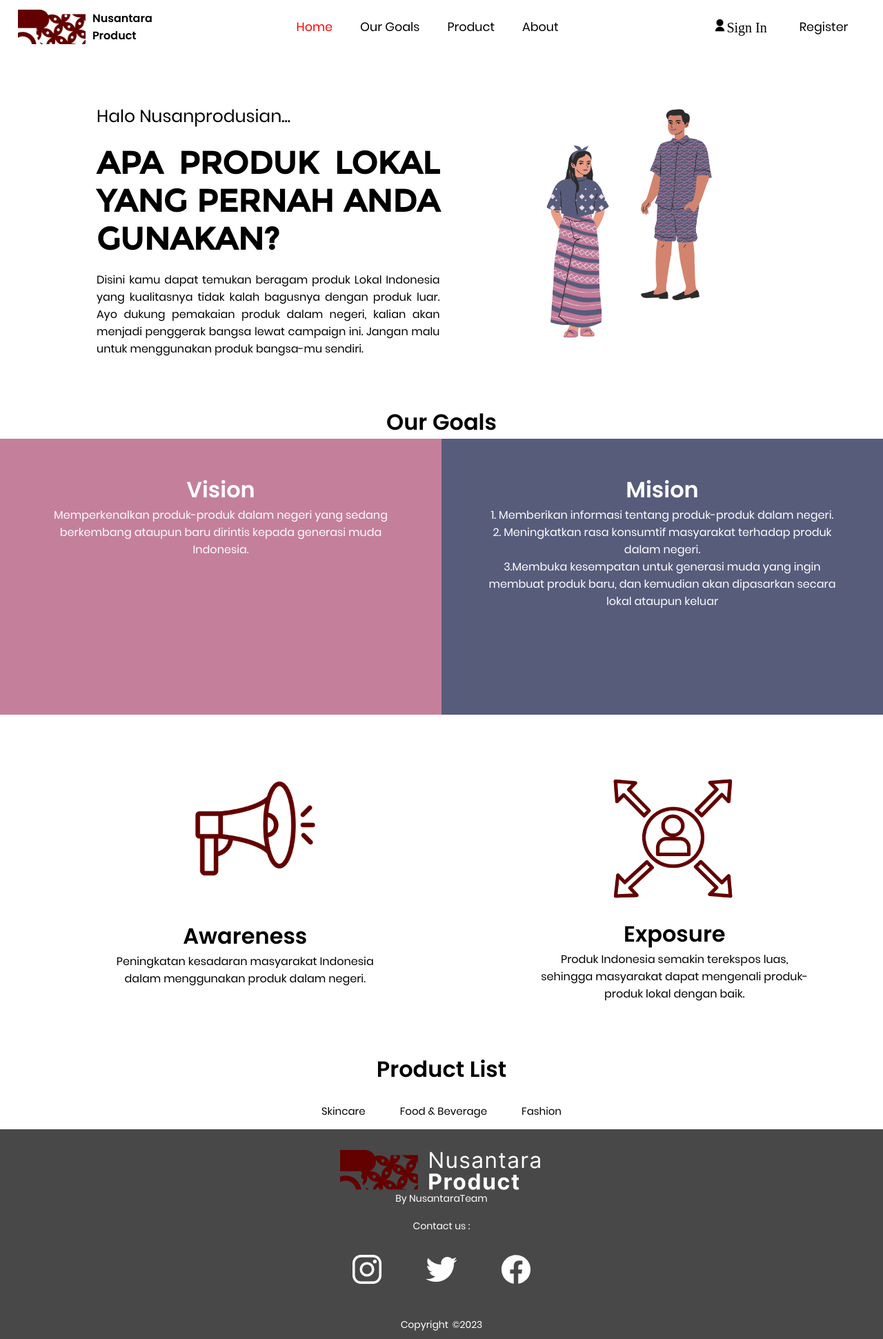
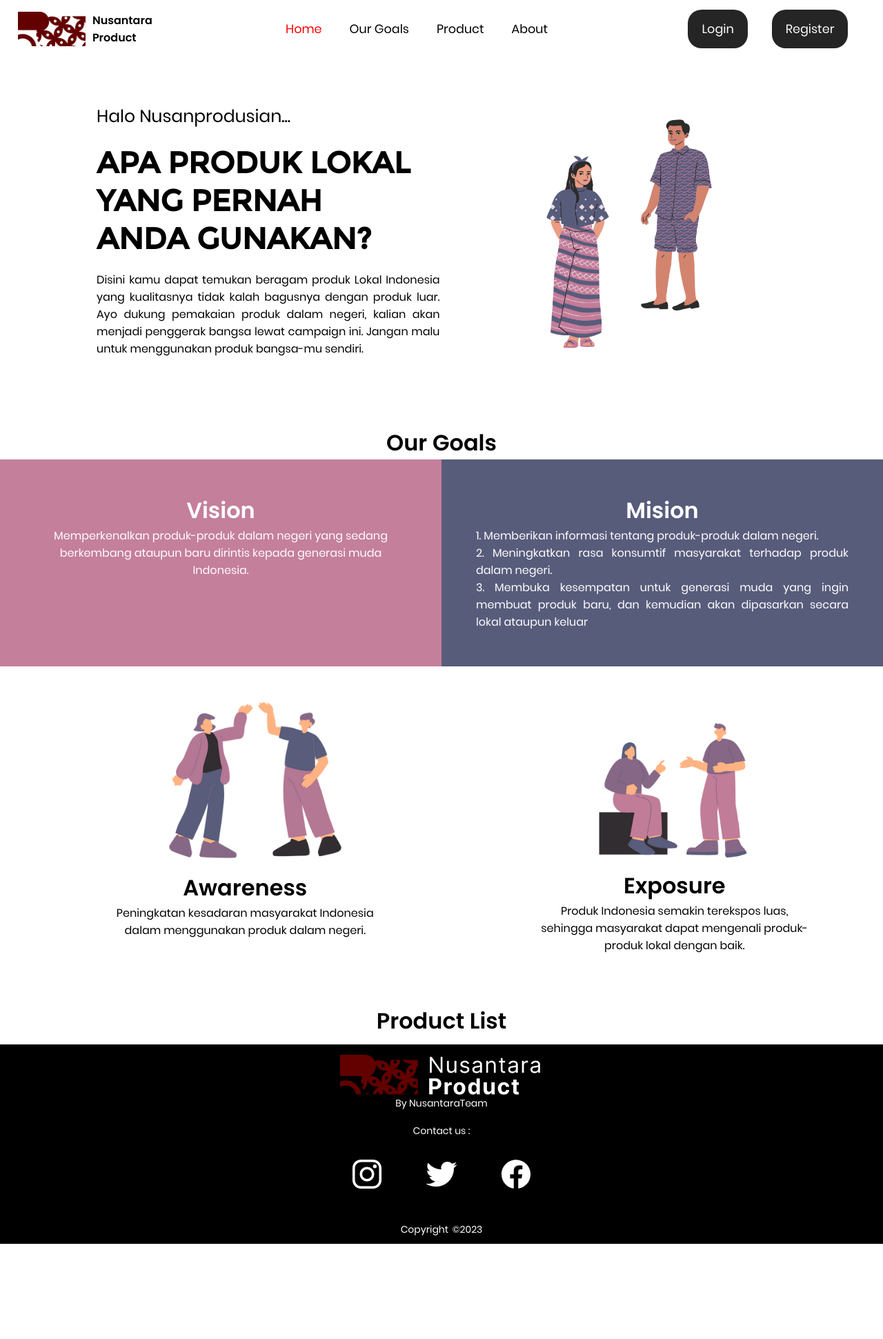
Before and after one commit to Fendy0999/WebUTS, a PHP site: page / in a window 1280 px wide. Shown: the whole page at 69% size. After the commit the page ends 1803 px from the top, so only its background shows below. Run offline with PHP 8.4, Linux system fonts and the light colour scheme.

Commit message:
Update html+CSS new design

```diff
--- a/index.html
+++ b/index.html
@@ -15,22 +15,6 @@
 </head>
 
 <body>
-    <!-- <nav>
-        <div class="wrapper-nav">
-            <div class="logo"><a href="">Nusantara Product</a></div>
-
-            <div class="menu">
-                <ul>
-                    <li><a href="#home">Home</a></li>
-                    <li><a href="#campaign">Our Goals</a></li>
-                    <li><a href="#listproduct">Product</a></li>
-                    <li><a href="#about">About</a></li>
-                    <li><a href=""class="tbl-biru">Sign Up</a></li>
-                </ul>
-            </div>
-        </div>
-    </nav>
-    <div class="wrapper awan-batik"> -->
         <header>
             <div class="navbar">
                 <img src="assets/images/Instagram post - 2 1.png">
@@ -43,14 +27,13 @@
                     </ul>
 
                     <div class="main">
-                        <a href="#" class="user"><i class="ri-user-fill">Sign In</i></a>
+                        <a href="#" class="user">Login</a>
                         <a href="#" class="register">Register</a>
                         <div class="bx bx-menu" id="menu-icon"></div>
                     </div>
                 </div>
             </div>
          </header>
-
 
         <div class="wrapper awan-batik">
         <!-- untuk home -->
@@ -59,8 +42,9 @@
 
             <div class="kolom">
                 <p class="deskripsi">Halo Nusanprodusian...</p>
-                <h3>APA PRODUK LOKAL YANG PERNAH ANDA GUNAKAN?</h3>
+                <h3>APA PRODUK LOKAL<br>YANG PERNAH<br>ANDA GUNAKAN?</h3>
                 <p>Disini kamu dapat temukan beragam produk Lokal Indonesia yang kualitasnya tidak kalah bagusnya dengan produk luar. Ayo dukung pemakaian produk dalam negeri, kalian akan menjadi penggerak bangsa lewat campaign ini. Jangan malu untuk menggunakan produk bangsa-mu sendiri.</p>
+                <p><a href="" class="tbl-hitam"></a></p>
             </div>
             <div class="kolom2">
                 <img class="orghomepict" src="assets/images/orghome.png">
@@ -80,7 +64,7 @@
             </div>
             <div class="left-column">
                 <h1>Mision</h1>
-                <p>1. Memberikan informasi tentang produk-produk dalam negeri.<br> 2. Meningkatkan rasa konsumtif masyarakat terhadap produk dalam negeri.<br> 3.Membuka kesempatan untuk generasi muda yang ingin membuat produk baru, dan kemudian akan dipasarkan secara lokal ataupun keluar</p>
+                <p>1. Memberikan informasi tentang produk-produk dalam negeri.<br> 2. Meningkatkan rasa konsumtif masyarakat terhadap produk dalam negeri.<br> 3. Membuka kesempatan untuk generasi muda yang ingin membuat produk baru, dan kemudian akan dipasarkan secara lokal ataupun keluar</p>
             </div>
 
         </div>
@@ -89,12 +73,12 @@
     <!--untuk content1-->
     <div class="container-content">
         <div class="left-column-content">
-            <img src="assets/images/awereness.png">
+            <img src="assets/images/awarenesslogo.png">
             <h1>Awareness</h1>
             <p>Peningkatan kesadaran masyarakat Indonesia dalam menggunakan produk dalam negeri.</p>
         </div>
         <div class="right-column-content">
-            <img src="assets/images/exposure.png">
+            <img src="assets/images/exposurelogo.png">
             <h1>Exposure</h1>
             <p>Produk Indonesia semakin terekspos luas, sehingga masyarakat dapat mengenali produk-produk lokal dengan baik.</p>
         </div>
@@ -103,11 +87,7 @@
     <!--Product List-->
     <div class="product-list">
         <h1>Product List</h1>
-            <div class="buttonproduct">
-                <button class="btn1">Skincare</button>
-                <button class="btn1">Food & Beverage</button>
-                <button class="btn1">Fashion</button>
-            </div>
+
     </div>
 
     <!--Skincare Section-->
--- a/style.css
+++ b/style.css
@@ -40,7 +40,7 @@ header{
     display: flex;
     align-items: center;
     justify-content: space-between;
-    background: transparent;
+    background: white;
     padding: 28px 12%;
     transition: all .50s ease;
 }
@@ -86,7 +86,7 @@ header{
 .main a {
     margin-right: 25px;
     margin-left: 10px;
-    color: black;
+    color: white;
     font-size: 1.1rem;
     font-weight: 500;
     transition: all .50s ease;
@@ -95,17 +95,25 @@ header{
 .user {
     display: flex;
     align-items: center;
-    padding: 5px;
+    padding: 15px 20px 15px 20px;
+    background-color: #252525;
+    border-radius: 20px;
+    cursor: pointer;
+    color: white;
 }
 
-.user i {
-    color: black;
-    font-size: 20px;
-    margin-right: 7px;
+.register {
+    display: flex;
+    align-items: center;
+    padding: 15px 20px 15px 20px;
+    background-color: #252525;
+    border-radius: 20px;
+    cursor: pointer;
+    color: white;
 }
 
 .main a:hover {
-    color: black;
+    color: #808080;
 }
 
 #menu-icon {
@@ -246,6 +254,7 @@ section img{
     margin-top: 100px;
     margin-bottom: 50px;
     width: 50%;
+
 }
 
 .kolom_judul{
@@ -269,7 +278,7 @@ section img{
 .kolom h3 {
     font-family: 'Montserrat', sans-serif;
     font-weight: 20px;
-    font-size: 45px;
+    font-size: 43px;
     width: 100%;
     line-height: 55px;
     text-align: justify;
@@ -313,7 +322,15 @@ section img{
     background-color: #585C7B;
     color: white;
     padding: 50px;
-    height: 400px;
+    height: 300px;
+}
+
+.left-column h1 {
+    text-align: center;
+}
+
+.left-column p {
+    text-align: justify;
 }
 
 .right-column {
@@ -321,7 +338,7 @@ section img{
     background-color: #C47F9B;
     color: white;
     padding: 50px;
-    height: 400px;
+    height: 300px;
 }
 
 .container-content {
@@ -371,37 +388,16 @@ section img{
     margin:10px 0;
 }
 
-.buttonproduct {
-    width: fit-content;
-    flex-direction: row;
-    justify-content:10px;
-    align-items: center;
-    text-align: center;
-    display: flex;
-}
-
-.btn1 {
-    font-size: 15px;
-    outline: none;
-    border-radius: 15px;
-    padding: 15px 20px;
-    margin: 0 5px;
-    border: none;
-    background-color: none;
-    cursor: pointer;
-    background-color: white;
-}
-
 footer {
     position: relative;
     bottom: 0;
     left: 0;
     right: 0;
-    background: #484848;
+    background: black;
     height: auto;
     /* width: 100vw; */
     font-family: "Poppins";
-    padding-top: 25px;
+    padding-top: 10px;
     color: white;
 }
 
@@ -452,7 +448,7 @@ footer {
 }
 
 .footer-bottom {
-    background-color: #484848;
+    background-color: black;
     /* width: 100vw; */
     padding: 10px 0;
     text-align: center;
```
Also changed, not shown: assets/images/awarenesslogo.png (added), assets/images/exposurelogo.png (added).
